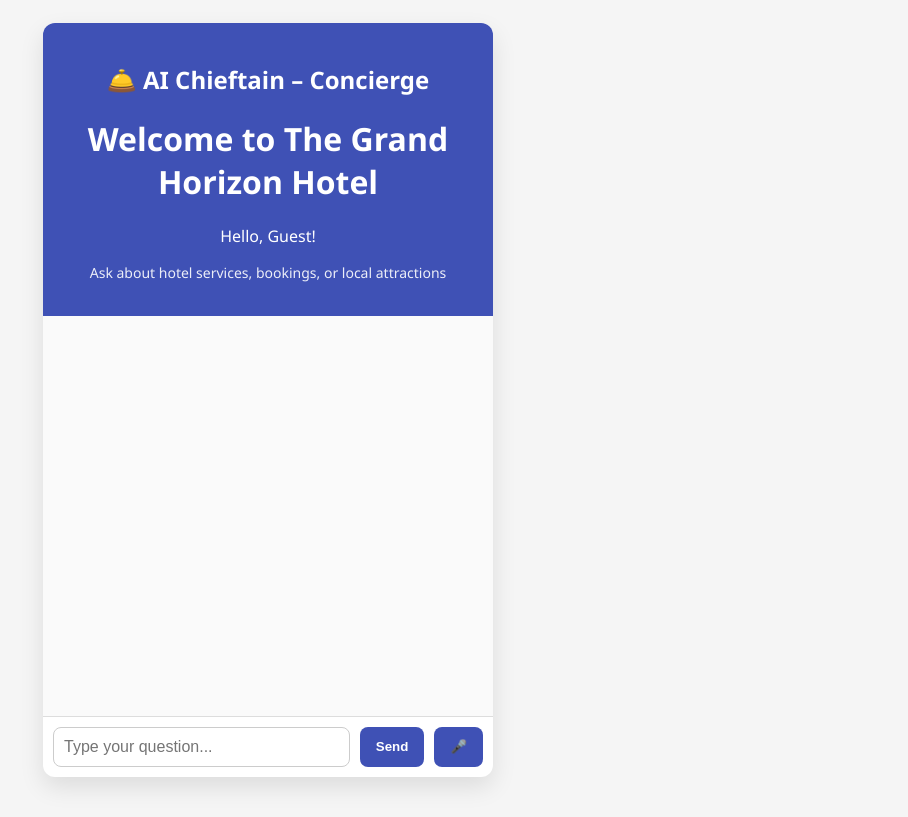
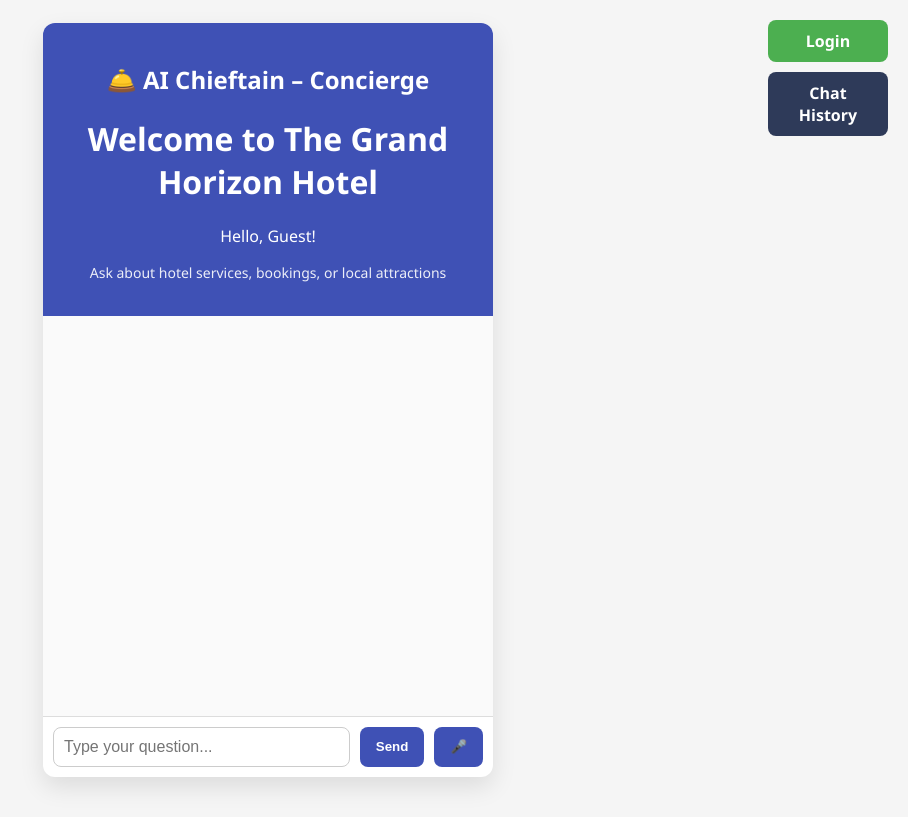
Before and after one commit to Pratyush0511/Conceirge, a plain HTML site: page static/index.html in a window 1280 px wide. Shown: the whole page, without its empty margins (372-1280 px from the left). Drawn offline with Linux system fonts and the light colour scheme.

Commit message:
Update index.html

```diff
--- a/static/index.html
+++ b/static/index.html
@@ -140,10 +140,10 @@
   </style>
 </head>
 <body>
-<!--   <div class="floating-buttons">
+  <div class="floating-buttons">
     <a href="/login" class="btn login-btn">Login</a>
     <a href="/static/admin.html" target="_blank" class="btn">Chat History</a>
-  </div> -->
+  </div>
 
   <div class="page-wrapper">
     <div class="container">
```
